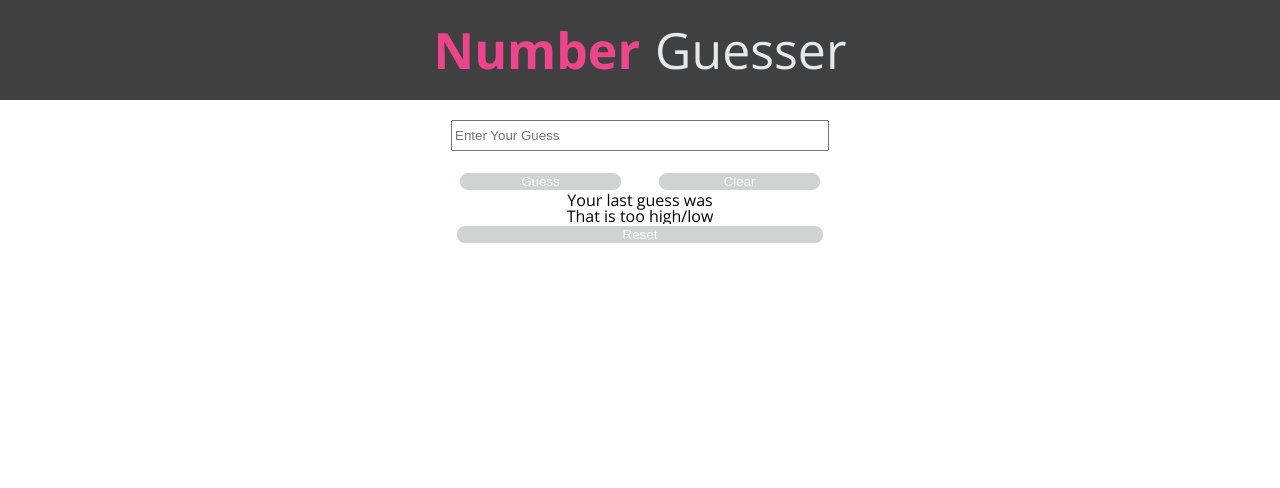
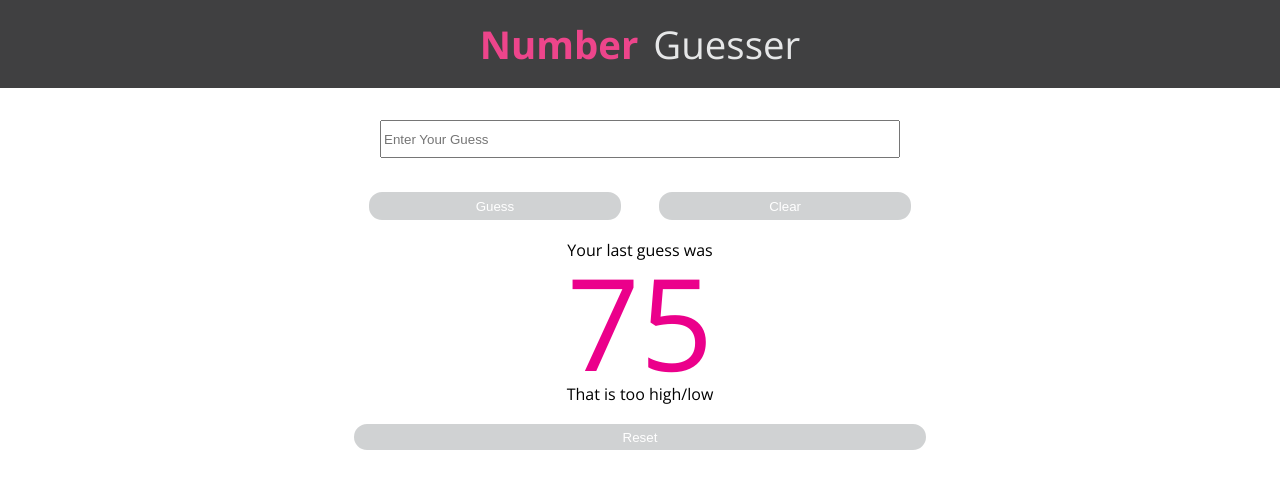
Before and after one commit to dylanavery720/number_guesser, a plain HTML site: page index.html in a window 1280 px wide. Drawn offline with nearby package versions, Linux system fonts and the light colour scheme.

Commit message:
Clean up desktop view

```diff
--- a/css/styles.css
+++ b/css/styles.css
@@ -5,13 +5,12 @@ body {
 
 header {
     background-color: #404041;
-    height: 100px;
+    height: auto;
 }
 
 header h1 {
     color: #E6E7E8;
-    display: inline-block;
-    font-size: 50px;
+    font-size: 2.4em;
     font-weight: 300;
     padding: 25px 25px;
 }
@@ -25,26 +24,32 @@ header h1 {
 
 .guess, .clear {
     border: 2px solid white;
-    border-radius: 10px;
-    width: 165px;
+    border-radius: 15px;
+    width: 20%;
+    height: 32px;
+}
+
+.midbox {
+  margin: 20px
 }
 
 .reset {
     border: 2px solid white;
-    border-radius: 10px;
-    width: 370px;
+    border-radius: 15px;
+    width: 45%;
+    height: 30px;
 }
-
 
 div p {
     color: #EB008B;
-    font-size: 80px;
+    font-size: 8em;
+    vertical-align: middle;
 }
 
 input {
-    height: 25px;
-    margin: 20px;
-    width: 370px;
+    height: 32px;
+    margin: 32px;
+    width: 40%;
 }
 
 button {
@@ -58,3 +63,8 @@ button:hover {
   background-color: #EB008B;
   color: #ffffff;
 }
+@media screen and (max-width: 500px) {
+  input{
+    width: 90%;
+  }
+}
--- a/index.html
+++ b/index.html
@@ -5,6 +5,7 @@
     <title>Number Guesser</title>
     <link rel="stylesheet" type="text/css" href="css/reset.css">
     <link rel="stylesheet" type="text/css" href="css/styles.css">
+    <meta name="viewport" content="width=device-width, initial-scale=1, user-scalable=true;">
     <link href="https://fonts.googleapis.com/css?family=Open+Sans:300,700" rel="stylesheet">
   </head>
   <body>
@@ -15,13 +16,13 @@
       <section class="input-wrapper">
         <input placeholder="Enter Your Guess">
       </section>
-      <button type="button" name="button" class="guess">Guess</button>
-      <button type="button" name="button" class="clear">Clear</button>
-    </section>
-    <section>
+        <button type="button" name="button" class="guess">Guess</button>
+        <button type="button" name="button" class="clear">Clear</button>
+      </section>
+    <section class="midbox">
       <h2>Your last guess was</h2>
-      <div class="">
-        <p></p>
+      <div class="bigpink">
+        <p>75</p>
       </div>
       <h2>That is too high/low</h2>
     </section>
```
